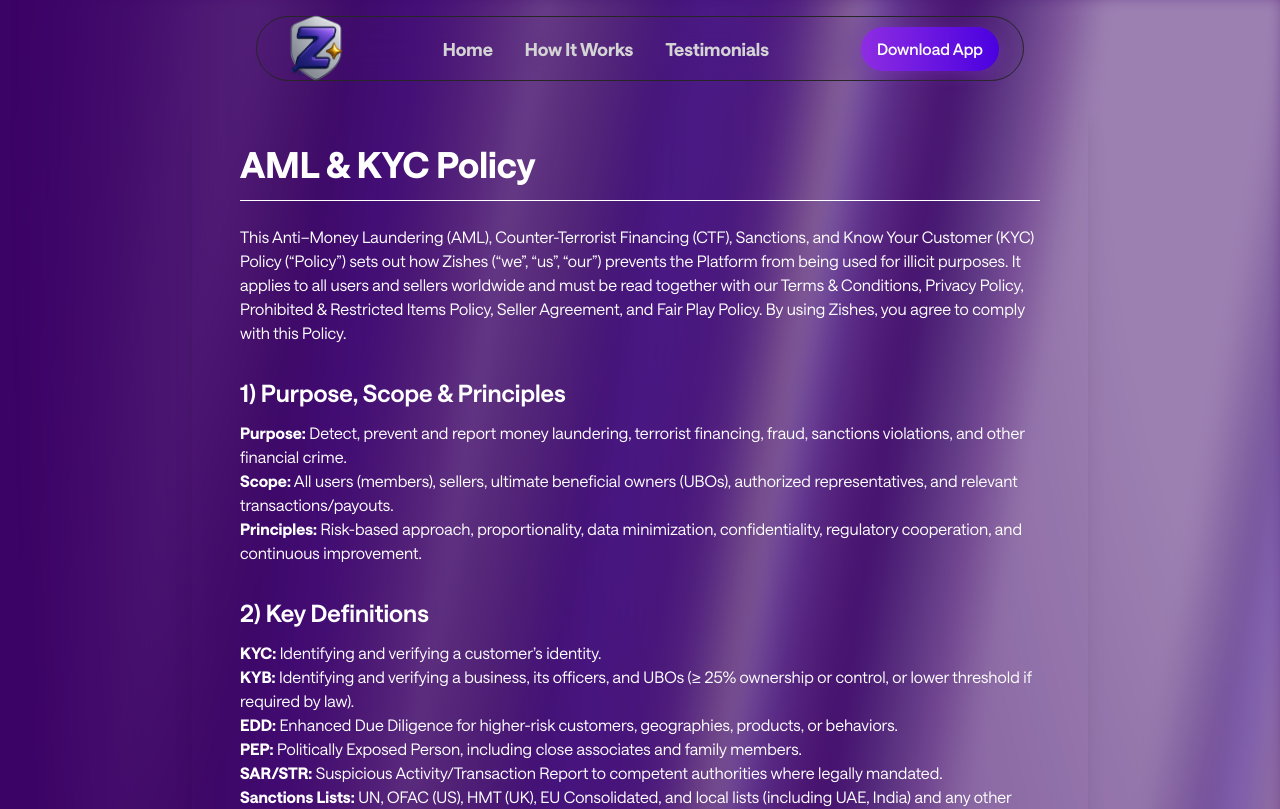
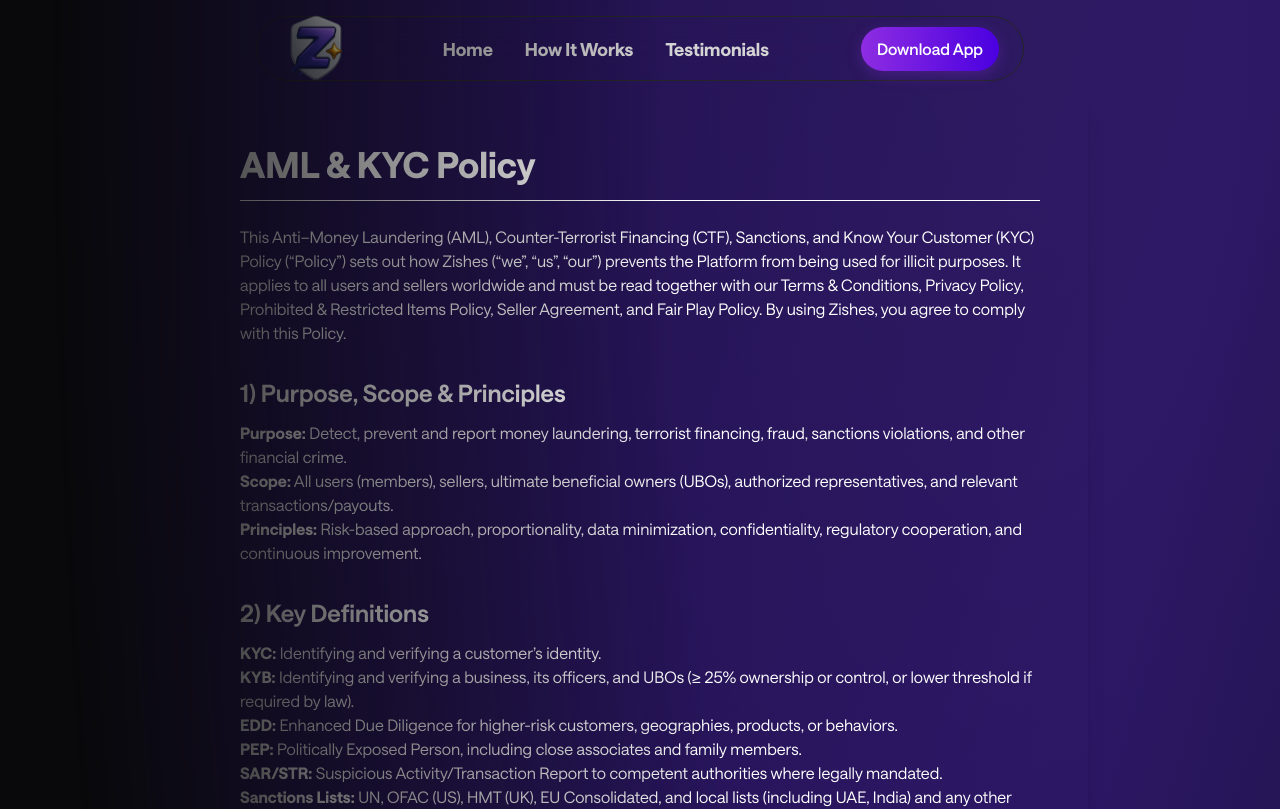
Before and after one commit to PourusK/Zishes-code, a Next.js app: page /aml-kyc-policy in a window 1280 px wide. Shown: the top 809 px of the page. Built offline with nearby package versions, Linux system fonts and the light colour scheme.

Commit message:
Update aurora-background.tsx

```diff
--- a/src/components/ui/aurora-background.tsx
+++ b/src/components/ui/aurora-background.tsx
@@ -1,78 +1,53 @@
 "use client";
+import React, { ReactNode } from "react";
 import { cn } from "../../lib/utlis";
-import React, { ReactNode, useEffect, useState } from "react";
+
 
 interface AuroraBackgroundProps extends React.HTMLProps<HTMLDivElement> {
 children: ReactNode;
-  showRadialGradient?: boolean;
+showRadialGradient?: boolean; // kept for API compatibility (applies a subtle mask)
 }
 
+
+/**
+* Static, smooth background with a plain gradient.
+* - Removes animations, filters, and runtime resize logic (no jank, no flicker)
+* - Keeps original props so you don't need to refactor callers
+*/
 export const AuroraBackground = ({
 className,
 children,
 showRadialGradient = true,
 ...props
 }: AuroraBackgroundProps) => {
-  const [isDesktop, setIsDesktop] = useState(false);
-  const [isLoaded, setIsLoaded] = useState(false);
-
-  useEffect(() => {
-    const checkScreenSize = () => {
-      setIsDesktop(window.innerWidth >= 768);
-    };
-
-    // Initial check
-    checkScreenSize();
-    setIsLoaded(true);
-
-    // Add event listener for resize
-    window.addEventListener("resize", checkScreenSize);
-
-    // Clean up
-    return () => window.removeEventListener("resize", checkScreenSize);
-  }, []);
-
 return (
 <main>
 <div
 className={cn(
-          "transition-bg relative bg-purple-950 text-slate-950 dark:bg-zinc-900 overflow-x-hidden max-w-full",
+// Base container
+"relative max-w-full overflow-x-hidden bg-gradient-to-br from-[#1f1147] via-[#2b1664] to-[#0c0a1a] text-slate-50",
+// Optional soft vignette mask (very light)
+showRadialGradient &&
+"[mask-image:radial-gradient(120%_100%_at_100%_0%,black_40%,transparent_80%)]",
 className
 )}
 {...props}
 >
-        <div
-          className="absolute inset-0 overflow-hidden"
-          style={
-            {
-              "--aurora": "repeating-linear-gradient(100deg,#3b82f6_10%,#a5b4fc_15%,#93c5fd_20%,#ddd6fe_25%,#60a5fa_30%)",
-              "--dark-gradient": "repeating-linear-gradient(100deg,#000_0%,#000_7%,transparent_10%,transparent_12%,#000_16%)",
-              "--white-gradient": "repeating-linear-gradient(100deg,#fff_0%,#fff_7%,transparent_10%,transparent_12%,#fff_16%)",
-              "--blue-300": "#6443ca",
-              "--blue-400": "#392377",
-              "--blue-500": "#4b0082",
-              "--indigo-300": "#2f1d41",
-              "--violet-200": "#5a2d85",
-              "--black": "#0a0a0f",
-              "--white": "#f8f6ff",
-              "--gold-300": "#facc15",
-              "--gold-400": "#eab308",
-              "--gold-500": "#ca8a04",
-              "--transparent": "transparent",
-            } as React.CSSProperties
-          }
-        >
-          <div
-            className={cn(
-              `pointer-events-none absolute -inset-[10px] [background-image:var(--white-gradient),var(--aurora)] [background-size:300%,_200%] [background-position:50%_50%,50%_50%] opacity-50 blur-[10px] invert filter will-change-transform [--aurora:repeating-linear-gradient(100deg,var(--blue-500)_10%,var(--indigo-300)_15%,var(--blue-300)_20%,var(--violet-200)_25%,var(--blue-400)_30%)] [--dark-gradient:repeating-linear-gradient(100deg,var(--black)_0%,var(--black)_7%,var(--transparent)_10%,var(--transparent)_12%,var(--black)_16%)] [--white-gradient:repeating-linear-gradient(100deg,var(--white)_0%,var(--white)_7%,var(--transparent)_10%,var(--transparent)_12%,var(--white)_16%)] after:absolute after:inset-0 after:[background-image:var(--white-gradient),var(--aurora)] after:[background-size:200%,_100%] after:[background-attachment:fixed] after:mix-blend-difference after:content-[""] dark:[background-image:var(--dark-gradient),var(--aurora)] dark:invert-0 after:dark:[background-image:var(--dark-gradient),var(--aurora)]`,
-              isDesktop && "after:animate-aurora",
-              showRadialGradient && `[mask-image:radial-gradient(ellipse_at_100%_0%,black_10%,var(--transparent)_70%)]`
-            )}
-          ></div>
-        </div>
-        <div className={`relative z-10 transition-opacity duration-1000 ${isLoaded ? 'opacity-100' : 'opacity-0'}`}>
+{/* Content */}
+<div className="relative z-10">
 {children}
 </div>
+
+
+{/* Optional: a super-subtle top highlight to add depth (no animation) */}
+<div
+aria-hidden
+className="pointer-events-none absolute inset-0 opacity-[0.06]"
+style={{
+background:
+"radial-gradient(60% 40% at 80% 0%, rgba(255,255,255,0.35) 0%, rgba(255,255,255,0) 60%)",
+}}
+/>
 </div>
 </main>
 );
```
Lines whose indentation alone changed are shown as unchanged.
